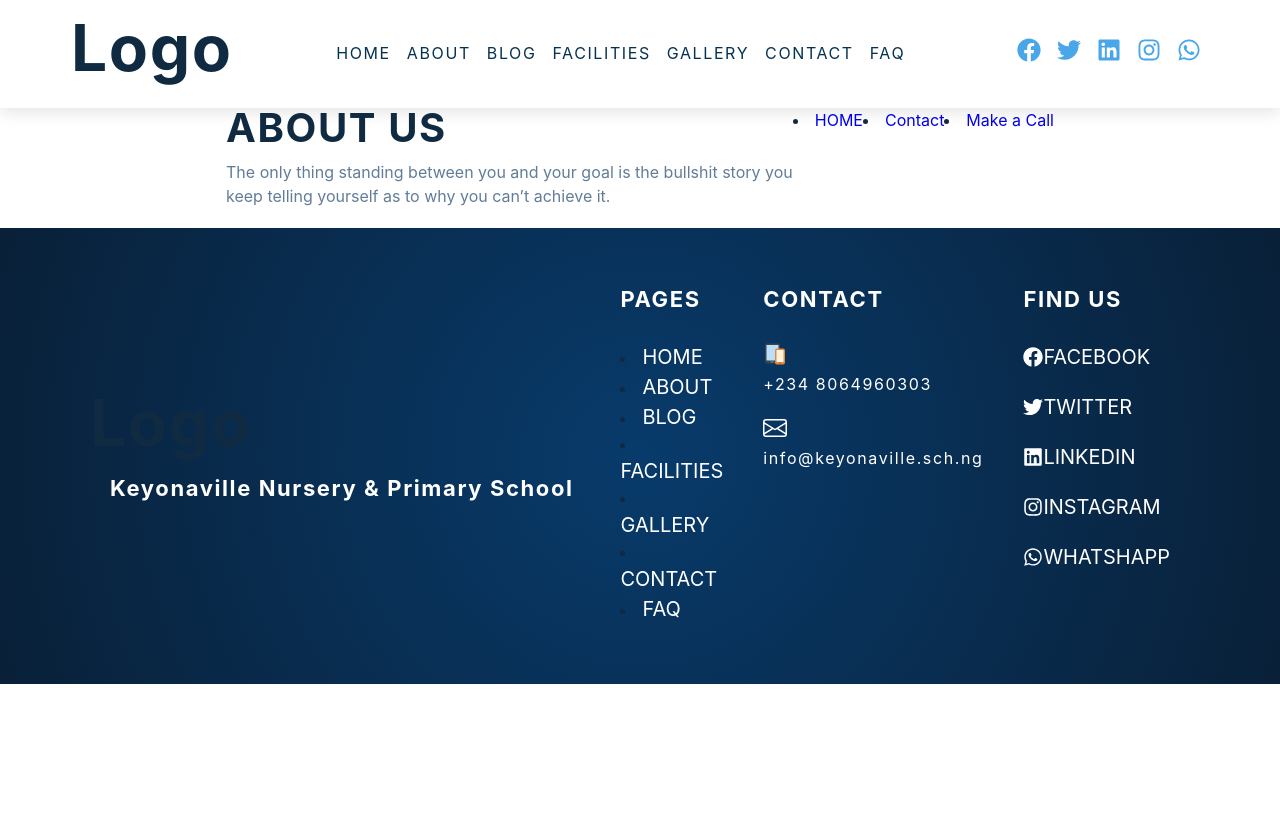
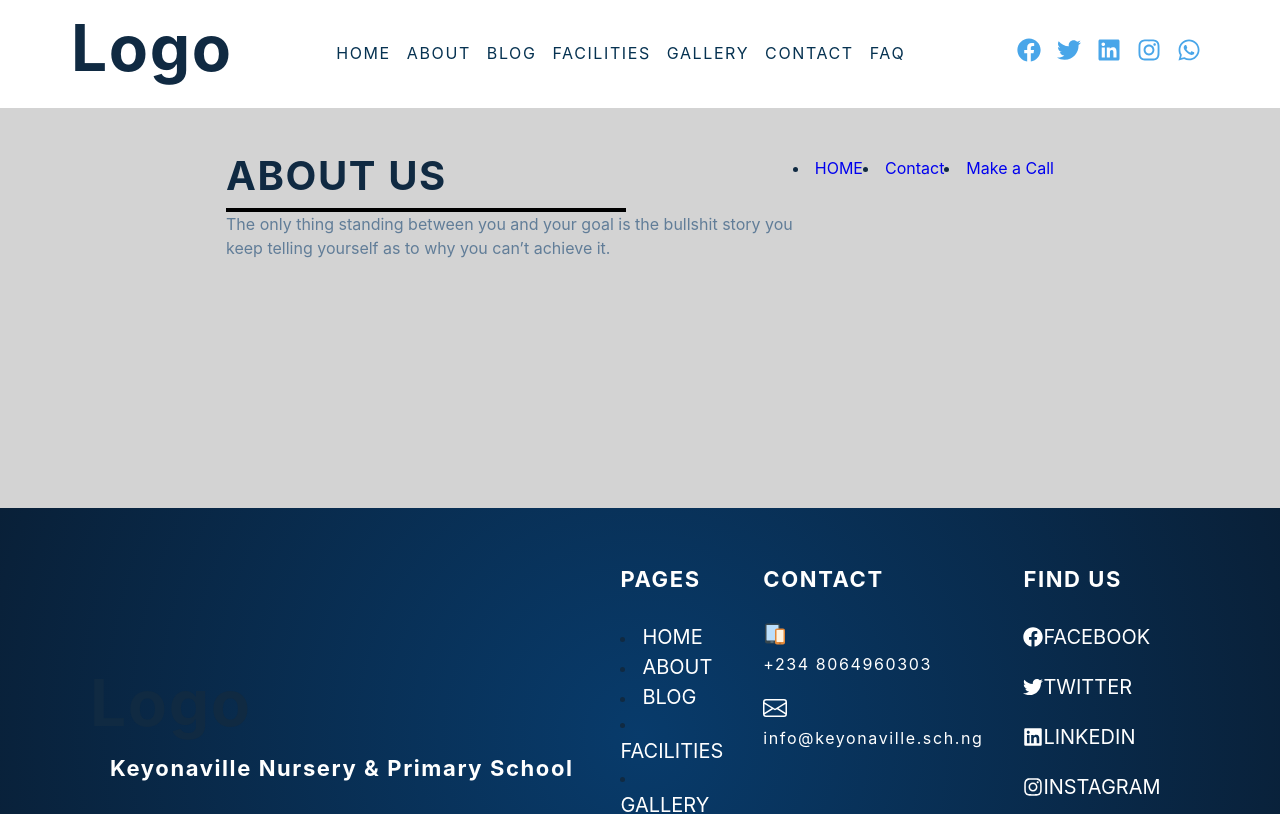
Before and after one commit to domchu/keyonaville, a Next.js app: page /about in a window 1280 px wide. Shown: the top 814 px of the page. Built offline with nearby package versions, Linux system fonts and the light colour scheme.

Commit message:
styled:styles the about context

```diff
--- a/Components/About/About.js
+++ b/Components/About/About.js
@@ -17,13 +17,15 @@ const About = () => {
           }}
         >
           <Box>
-            <h2>ABOUT US</h2>
-            <div className="underline"></div>
-            <p>
-              The only thing standing between you and your goal is the bullshit
-              story you <br /> keep telling yourself as to why you can’t achieve
-              it.
-            </p>
+            <Box>
+              <h2>ABOUT US</h2>
+              <div className="underline"></div>
+              <p>
+                The only thing standing between you and your goal is the
+                bullshit story you <br /> keep telling yourself as to why you
+                can’t achieve it.
+              </p>
+            </Box>
           </Box>
           <Box>
             <Flex>
--- a/styles/globals.css
+++ b/styles/globals.css
@@ -663,4 +663,16 @@ input {
   .summit__btn {
     width: 50%;
   }
+}
+.about-us {
+  background-color: lightgrey;
+  padding: 3rem 0;
+  height: 50vh;
+}
+
+.underline {
+  width: 400px;
+  height: 3px;
+  color: var(--clr-black);
+  border: 2px solid #000;
 }/*# sourceMappingURL=globals.css.map */
--- a/styles/globals.scss
+++ b/styles/globals.scss
@@ -619,11 +619,15 @@ input{
   }
 }
 // about us css
-
+.about-us{
+  background-color:lightgrey;
+  padding:3rem 0;
+  height:50vh;
+}
 
   .underline{
     width:400px;
     height:3px;
     color:var(--clr-black);
-    border: 2px solid;
+    border: 2px solid #000;
   }
```
Also changed, not shown: 1 other file (tests, documents, lock files or other folders).
